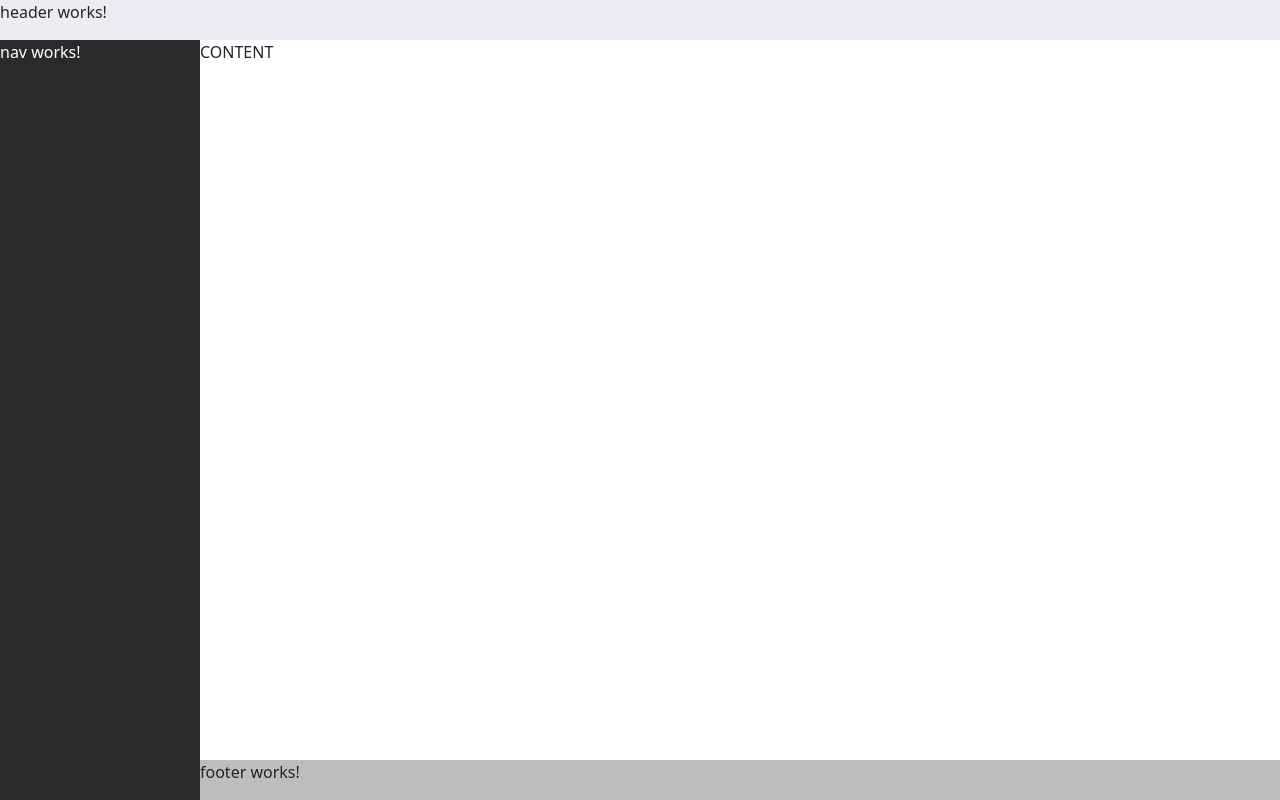
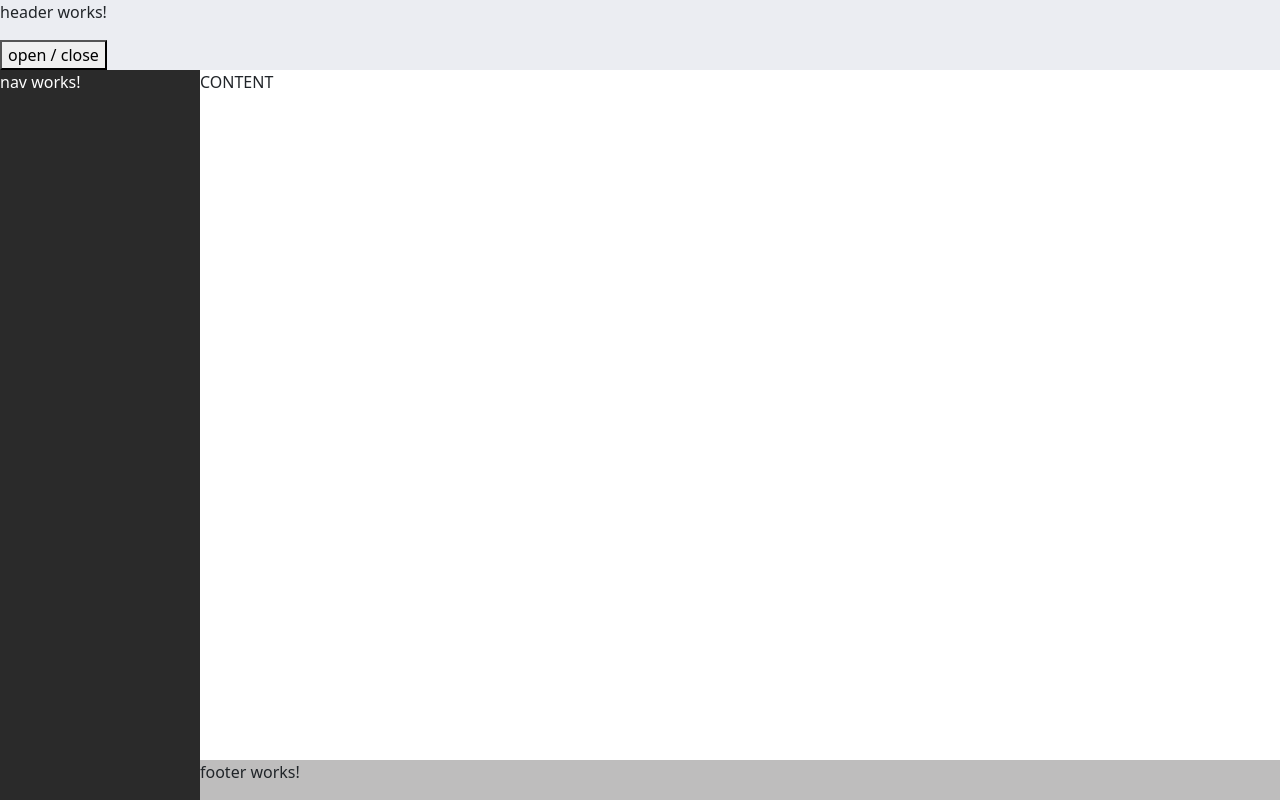
Before and after one commit to 2023-02-08-POEI-JAVA-SOGETI/crm-front, an Angular app: page / in a window 1280 px wide. Built offline with nearby package versions, Linux system fonts and the light colour scheme.

Commit message:
Commit 8 : ngclass/event binding

```diff
--- a/src/app/app.component.html
+++ b/src/app/app.component.html
@@ -1,5 +1,6 @@
 <app-ui>
   <app-header class="tr-header"></app-header>
+  <button class="tr-btn">open / close</button>
   <app-nav class="tr-nav"></app-nav>
   <app-footer class="tr-footer"></app-footer>
 </app-ui>
--- a/src/app/ui/components/ui/ui.component.html
+++ b/src/app/ui/components/ui/ui.component.html
@@ -1,10 +1,13 @@
 <div class="d-flex flex-column ui">
   <header>
     <ng-content select=".tr-header"></ng-content>
+    <span (click)="toggle()">
+      <ng-content select=".tr-btn"></ng-content>
+    </span>
   </header>
   <main class="d-flex flex-grow-1">
     <aside>
-      <nav>
+      <nav [ngClass]="{'close-nav': close}">
         <ng-content select=".tr-nav"></ng-content>
       </nav>
     </aside>
--- a/src/app/ui/components/ui/ui.component.scss
+++ b/src/app/ui/components/ui/ui.component.scss
@@ -6,17 +6,22 @@
   background: var(--app-light);
 }
 
+.close-nav {
+  width: 0px;
+}
+
 header {
   background: var(--app-darklight);
 }
 
-main aside {
+aside {
   background: var(--app-dark);
 }
 
 nav {
   width: 200px;
   color: var(--app-light);
+  transition: 500ms;
 }
 
 footer {
--- a/src/app/ui/components/ui/ui.component.ts
+++ b/src/app/ui/components/ui/ui.component.ts
@@ -3,8 +3,16 @@
 @Component({
   selector: 'app-ui',
   templateUrl: './ui.component.html',
-  styleUrls: ['./ui.component.scss']
+  styleUrls: ['./ui.component.scss'],
 })
 export class UiComponent {
+  public close: boolean;
 
+  constructor() {
+    this.close = false;
+  }
+
+  public toggle(): void {
+    this.close = !this.close;
+  }
 }
```
